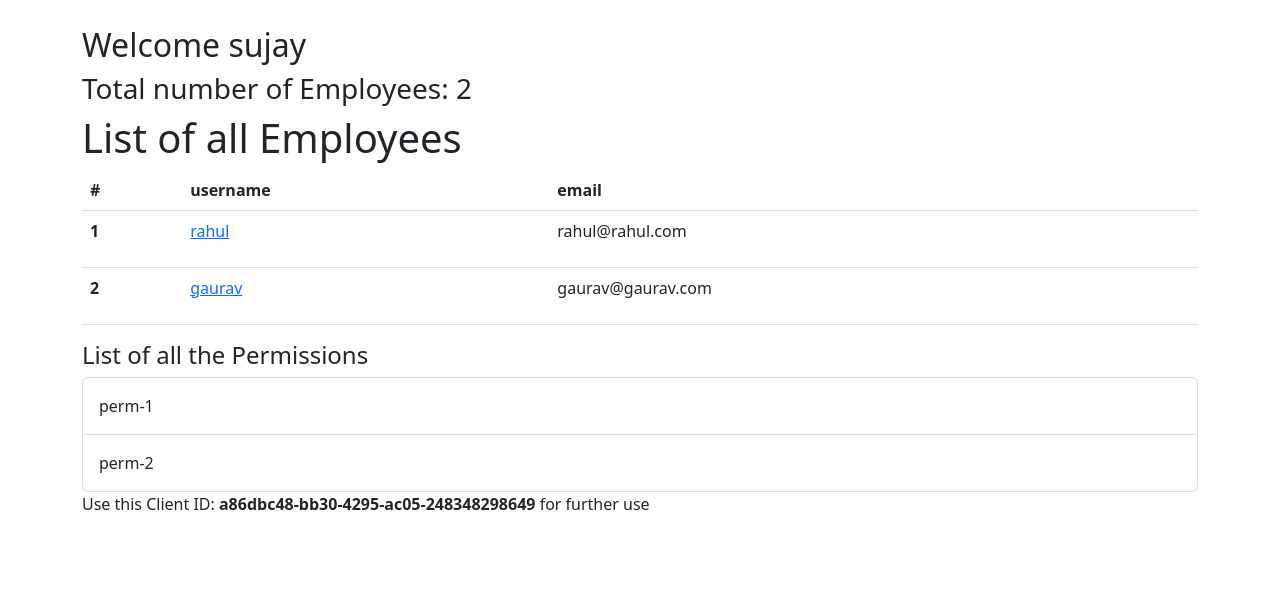
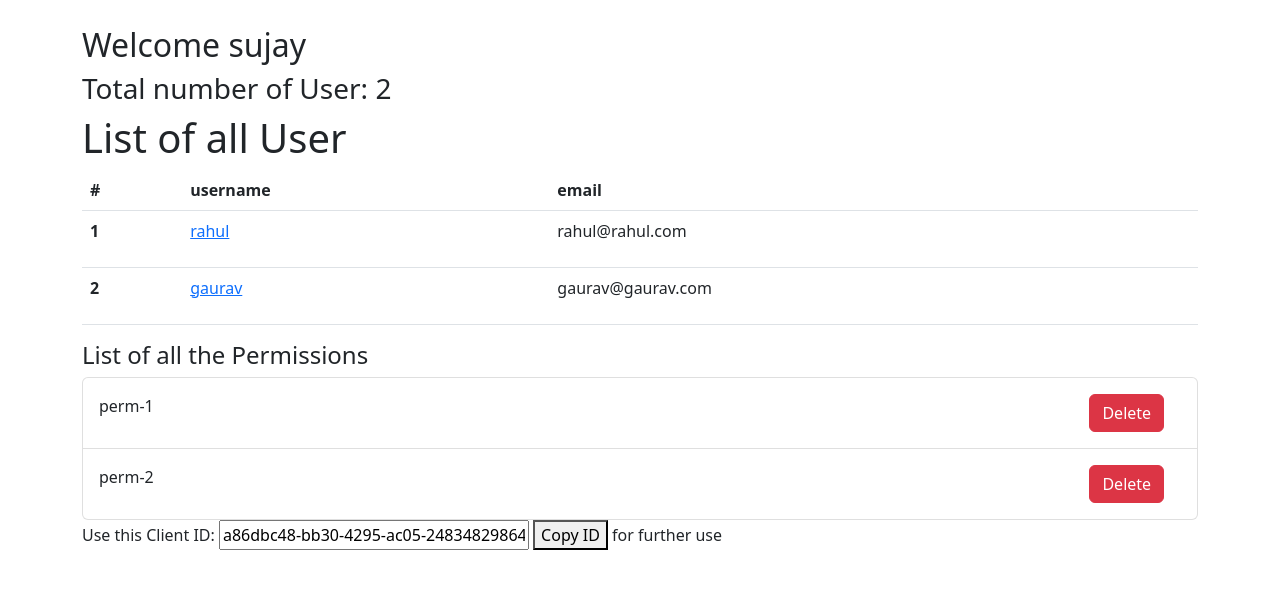
Before and after one commit to sujay456/IAM-exe, a Django app: page /root/list in a window 1280 px wide. Shown: the part 72-661 px from the top of the page. Run offline with Django 3.2, Linux system fonts and the light colour scheme; a user stored in the database is signed in; data comes from the database, SQL or seed files in the repository; both versions use the stored data as it was after the commit.

Commit message:
added permission deletion , permission updation

```diff
--- a/reg_org/templates/list_user.html
+++ b/reg_org/templates/list_user.html
@@ -1,7 +1,23 @@
 {% extends 'base.html'%}
 
 {% block body%}
+<script>
+    function myFunction() {
+        /* Get the text field */
+        console.log("hello")
+        var copyText = document.getElementById("myInput");
 
+        /* Select the text field */
+        copyText.select();
+        copyText.setSelectionRange(0, 99999); /* For mobile devices */
+
+         /* Copy the text inside the text field */
+        navigator.clipboard.writeText(copyText.value);
+
+        /* Alert the copied text */
+        alert("Copied the text: " + copyText.value);
+      }
+</script>
 <div class="container" style="margin-top: 2%;">
     {% if user.is_authenticated %}
     <h2> Welcome {{user.get_username}} </h2>
@@ -11,8 +27,9 @@
 
 
 
-    <h3>Total number of Employees: {{num_of_users}}</h3>
-    <h1>List of all Employees </h1>
+    <h3>Total number of User: {{num_of_users}}</h3>
+    {% if emps %}
+    <h1>List of all User </h1>
 
     <table class="table">
         <thead class="thead-dark">
@@ -39,20 +56,33 @@
             </tbody>
     </table>
 
+    {% endif %}
 
-
+    {% if permissions %}
     <h4>List of all the Permissions</h4>
 
     <ul class="list-group">
         {% for p in permissions%}
             <li class="list-group-item list-group-item-action d-flex gap-3 py-3">
                 {{p.permission_name}}
+                <a type="button" class="btn btn-danger" style="position: relative; left:85% "  href="{% url 'deletePerm' p.id %}"  >Delete</a>
             </li>
         {% endfor %}
     </ul>
+    {% endif %}
+    <p>
+        <span>
+            Use this Client ID:
+        </span>
+        <!-- The text field -->
 
-    <p>
-        Use this Client ID: <strong>{{client_secret}}</strong> for further use
+        <input type="text" value={{client_secret}} id="myInput" style="width: 310px;" readonly>
+
+        <!-- The button used to copy the text -->
+        <button onclick="myFunction()">Copy ID</button>
+        <span>
+            for further use
+        </span>
     </p>
 
 
--- a/reg_org/urls.py
+++ b/reg_org/urls.py
@@ -12,5 +12,6 @@ urlpatterns = [
     path('logout',views.logoutView,name='logout'),
     path('detail/<int:pk>',views.empDetails,name='detail'),
     path('loginlog',views.loginLogView,name='loginlog'),
-    path('registerlog',views.registerLogView,name='registerlog')
+    path('registerlog',views.registerLogView,name='registerlog'),
+    path('deletePerm/<int:pk>',views.deletePermissionView,name='deletePerm'),
 ]
--- a/reg_org/views.py
+++ b/reg_org/views.py
@@ -110,30 +110,53 @@ def empDetails(request,pk):
         user=User.objects.get(pk=pk)
         emp=PartOf.objects.get(emp=user)
         usernamesearch=request.GET.get('username')
-
+        org=Organization.objects.get(head_user=request.user)
+        userperms=UserPermissions.objects.filter(emp=user)
+        perms=Permissions.objects.filter(org=org)
         if usernamesearch is not None:
             user=User.objects.get(username=usernamesearch)
             if user is not None:
                 return redirect(reverse('detail', kwargs={'pk': user.pk}))
         if request.method == 'POST':
-            form=EmployeeUpdForm(request.POST)
+
+            form=EmployeeUpdForm(request.POST,prefix=org)
 
             if form.is_valid():
                 username=form.cleaned_data['username']
                 email=form.cleaned_data['email']
 
+
                 user.username=username
                 user.email=email
                 user.save()
+                dict={}
+                for p in perms:
+                    dict[p.permission_name]=False
+                for p in userperms:
+                    dict[p.perm_name.permission_name]=True
+                    if form.cleaned_data[p.perm_name.permission_name]==False:
+                        p.delete()
 
+                for p in perms:
+                    if dict[p.permission_name]:
+                        continue
+
+                    if form.cleaned_data[p.permission_name]==True:
+                        UserPermissions.objects.create(emp=user,perm_name=p)
 
                 messages.success(request,"changes updated successfully")
+        data={'username':user.username,'email':user.email}
 
-        form=EmployeeUpdForm({'username':user.username,'email':user.email})
+        for p in perms:
+            data[p.permission_name]=False
+        userperms=UserPermissions.objects.filter(emp=user)
+        for p in userperms:
+            data[p.perm_name.permission_name]=True
+        form=EmployeeUpdForm(data,prefix=org)
 
         return render(request,'empDetail.html',{'name':emp.emp.username,'org':emp.org.org_name,'form':form})
     except (IntegrityError,ObjectDoesNotExist) as e:
-        return render(request,'error.html',{'error':e.__cause__})
+        return render(request,'error.html',{'error':'User does not exist'})
 
 @login_required
 def addUserView(request):
@@ -259,3 +282,22 @@ def logoutView(request):
 
     except ObjectDoesNotExist:
         return render(request,'error.html',{'error':'data not found'})
+
+
+@login_required
+def deletePermissionView(request,pk):
+
+    try:
+        org=Organization.objects.get(head_user=request.user)
+        # user=User.objects.get(user=request.user.username)
+
+        permission=Permissions.objects.get(pk=pk,org=org)
+
+        permission.delete()
+
+        return redirect(reverse('list'))
+
+    except Permissions.DoesNotExist:
+        return render(request,'error.html',{'error':'Permission does not exist'})
+    except Organization.DoesNotExist:
+        return render(request,'error.html',{'error':'Organization not found'})
```
Also changed, not shown: reg_org/form.py (+14 -0 lines), db.sqlite3 (added).
